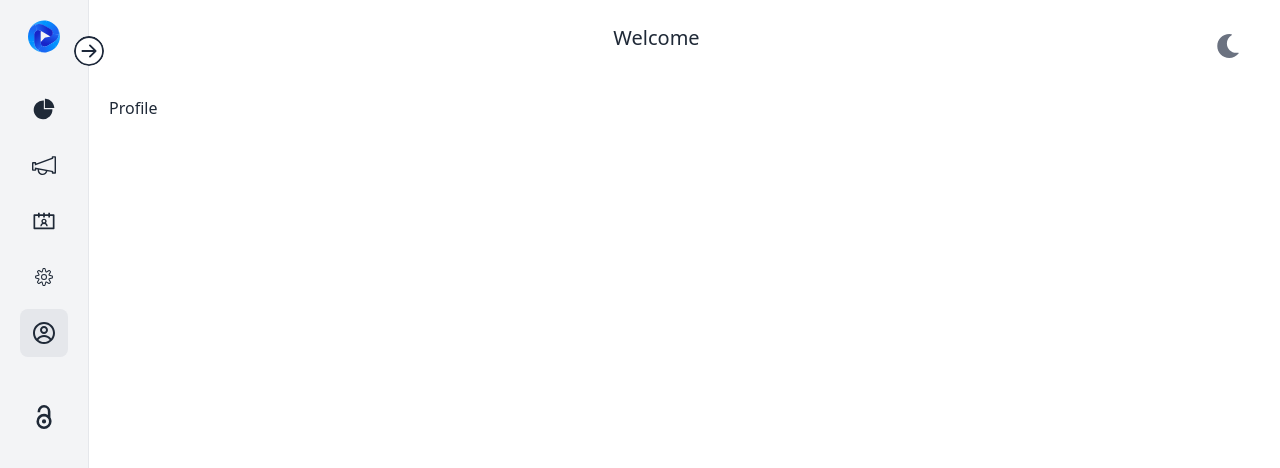
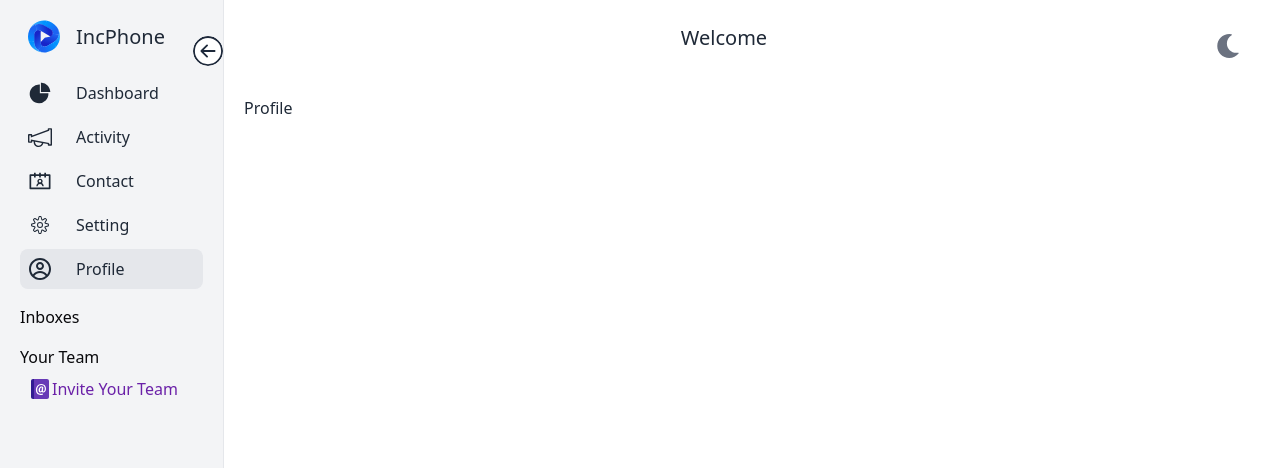
Before and after one commit to malaidev/incPhone_frontend, a React (Create React App) app: page /profile in a window 1280 px wide. Shown: the top 468 px of the page. Built offline with nearby package versions, Linux system fonts and the light colour scheme.

Commit message:
add some part to sidebar

```diff
--- a/src/components/Sidebar.js
+++ b/src/components/Sidebar.js
@@ -6,12 +6,13 @@ import { AiFillPieChart } from "react-icons/ai"
 import { TfiAnnouncement } from "react-icons/tfi"
 import { AiOutlineContacts } from "react-icons/ai"
 import { CiSettings } from "react-icons/ci"
-import { SiOpenaccess } from "react-icons/si"
+// import { SiOpenaccess } from "react-icons/si"
 import { CgProfile } from "react-icons/cg"
+import { FcAddressBook } from "react-icons/fc"
 import Logo from "../assets/images/logo.svg"
 
 const Sidebar = () => {
-  const [open, setOpen] = useState(false)
+  const [open, setOpen] = useState(true)
   const location = useLocation()
 
   const Menus = [
@@ -20,20 +21,20 @@ const Sidebar = () => {
     { title: "Contact", path: "/contact", src: <AiOutlineContacts /> },
     { title: "Setting", path: "/setting", src: <CiSettings /> },
     { title: "Profile", path: "/profile", src: <CgProfile /> },
-    { title: "Signin", path: "/login", src: <SiOpenaccess />, gap: "true" },
+    // { title: "Signin", path: "/login", src: <SiOpenaccess />, gap: "true" },
   ]
 
   return (
     <>
       <div
         className={`${
-          open ? "w-60" : "w-fit"
+          open ? "w-56" : "w-fit"
         } hidden sm:block relative h-screen duration-300 bg-gray-100 border-r border-gray-200 dark:border-gray-600 p-5 dark:bg-slate-800`}
       >
         <BsArrowLeftCircle
           className={`${
             !open && "rotate-180"
-          } absolute text-3xl bg-white fill-slate-800  rounded-full cursor-pointer top-9 -right-4 dark:fill-gray-400 dark:bg-gray-800`}
+          } absolute text-3xl bg-white fill-slate-800  rounded-full cursor-pointer top-9 -right-0 dark:fill-gray-400 dark:bg-gray-800`}
           onClick={() => setOpen(!open)}
         />
         <Link to="/">
@@ -47,12 +48,12 @@ const Sidebar = () => {
           </div>
         </Link>
 
-        <ul className="pt-6">
+        <ul className="pt-4">
           {Menus.map((menu, index) => (
             <Link to={menu.path} key={index}>
               <li
-                className={`flex items-center gap-x-6 p-3 text-base font-normal rounded-lg cursor-pointer dark:text-white hover:bg-gray-200 dark:hover:bg-gray-700
-                        ${menu.gap ? "mt-9" : "mt-2"} ${
+                className={`flex items-center gap-x-6 p-2 text-base font-normal rounded-lg cursor-pointer dark:text-white hover:bg-gray-200 dark:hover:bg-gray-700
+                        ${menu.gap ? "mt-3" : "mt-1"} ${
                   location.pathname === menu.path &&
                   "bg-gray-200 dark:bg-gray-700"
                 }`}
@@ -69,6 +70,15 @@ const Sidebar = () => {
             </Link>
           ))}
         </ul>
+
+        <p className="text-black dark:text-white pt-4">Inboxes</p>
+        <p className="text-black dark:text-white pt-4">Your Team</p>
+        <div className="flex items-center font-normal rounded-lg p-2 cursor-pointer hover:bg-gray-200 dark:hover:bg-gray-700">
+          <span className="text-2xl">
+            <FcAddressBook />
+          </span>
+          <span className="text-purple-800">Invite Your Team</span>
+        </div>
       </div>
     </>
   )
```
